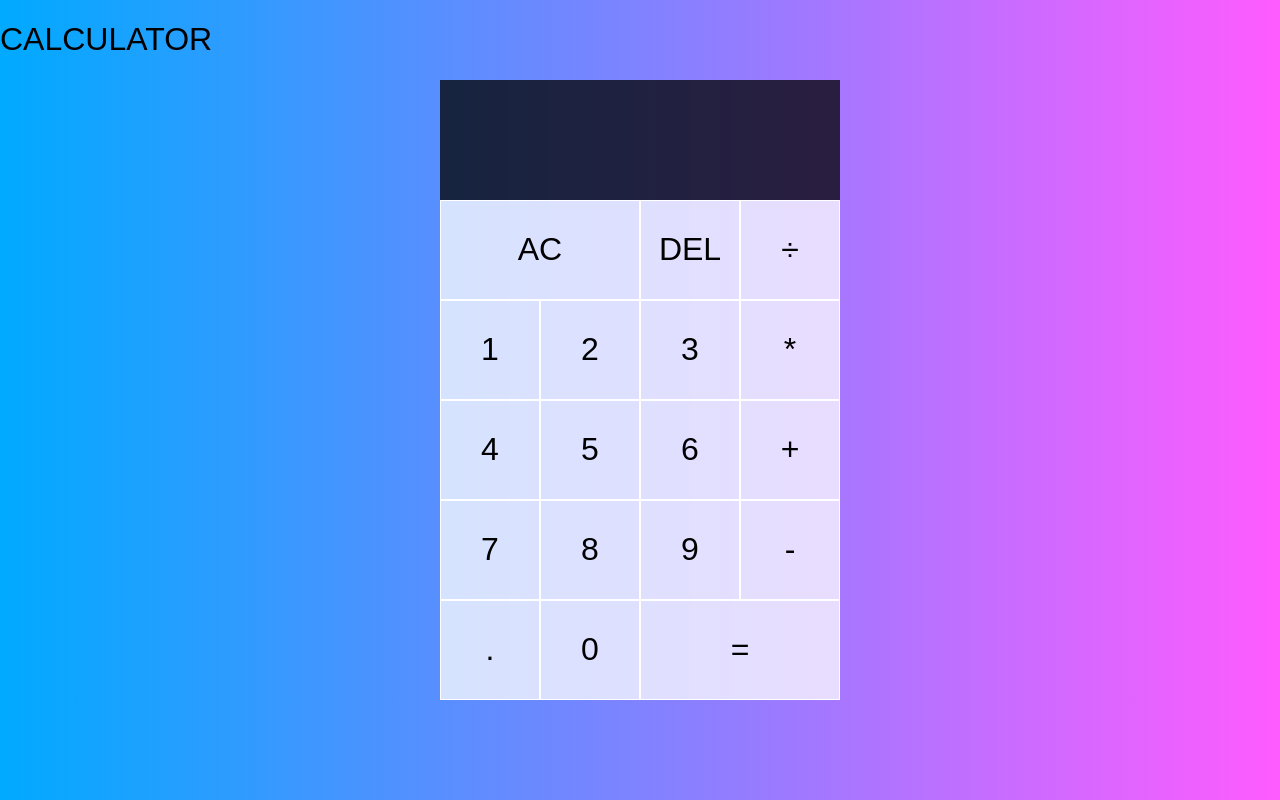
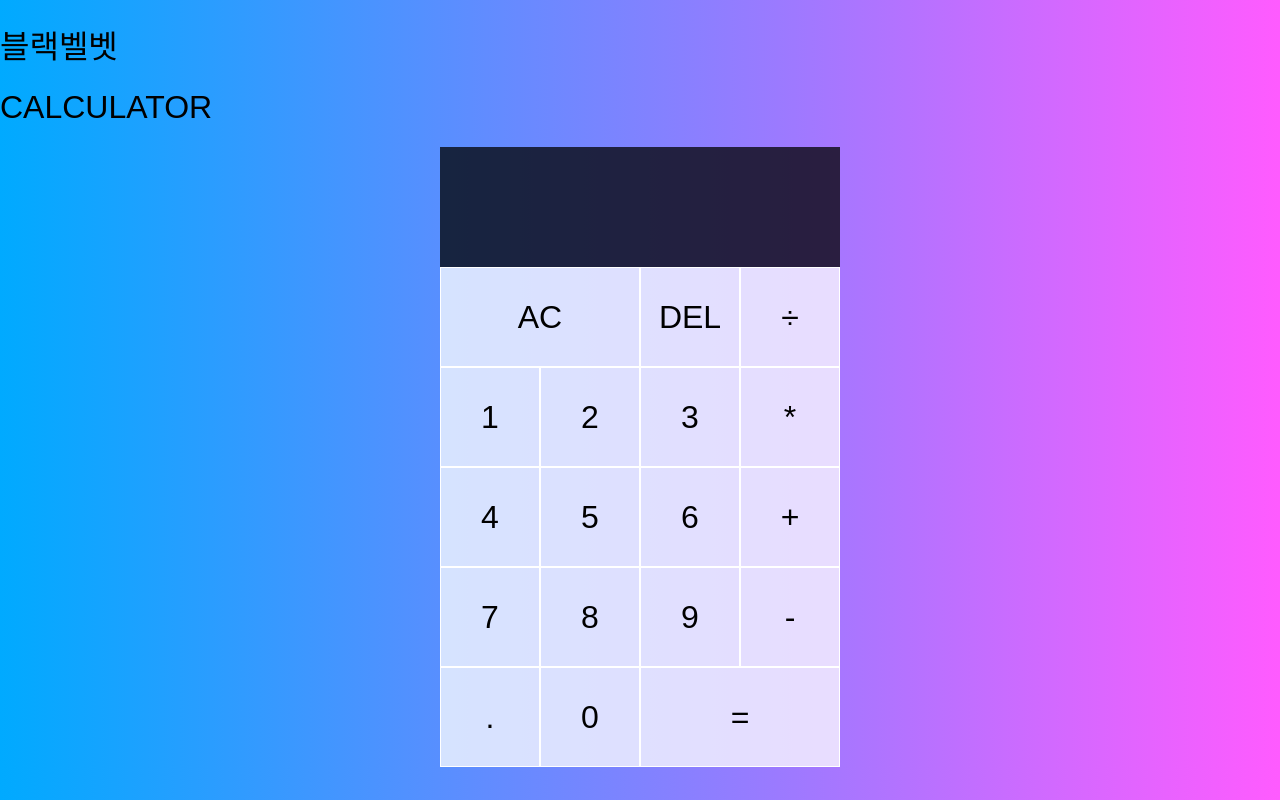
Before and after one commit to blackvelvet-2020/kalkulator, a plain HTML site: page index.html in a window 1280 px wide. Drawn offline with Linux system fonts and the light colour scheme.

Commit message:
Update index.html

```diff
--- a/index.html
+++ b/index.html
@@ -4,12 +4,13 @@
     <meta charset="UTF-8">
     <meta name="viewport" content="width=device-width, initial-scale=1.0">
     <link rel="icon" type="image/png" href="gambar/logo.png">
-    <title>Calculator</title>
+    <title>블랙벨벳 Calculator</title>
     <link href="style.css" rel="stylesheet">
     <script src="script.js" defer></script>
 </head>
 <body>
     <div>
+        <h1>블랙벨벳</h1>
         <h1>CALCULATOR</h1>
     </div>
     <div class="calculator-grid">
```
